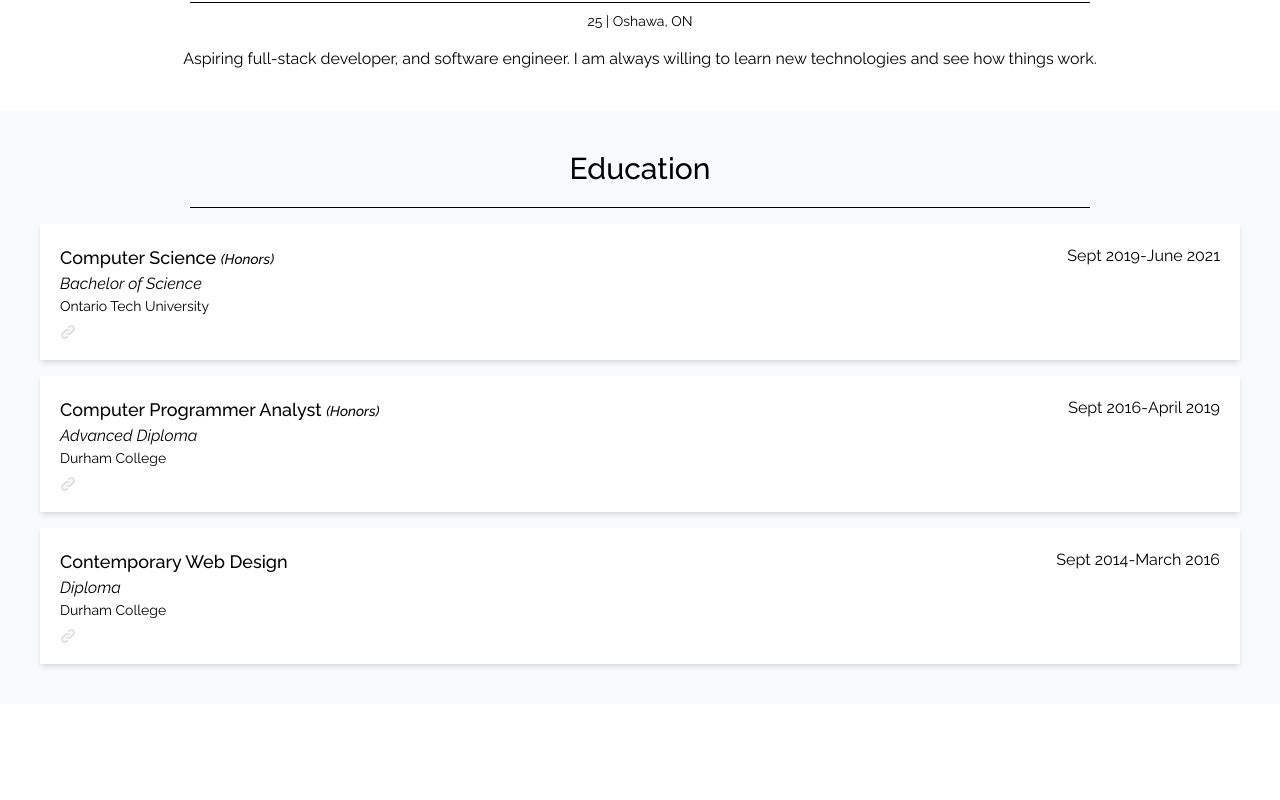
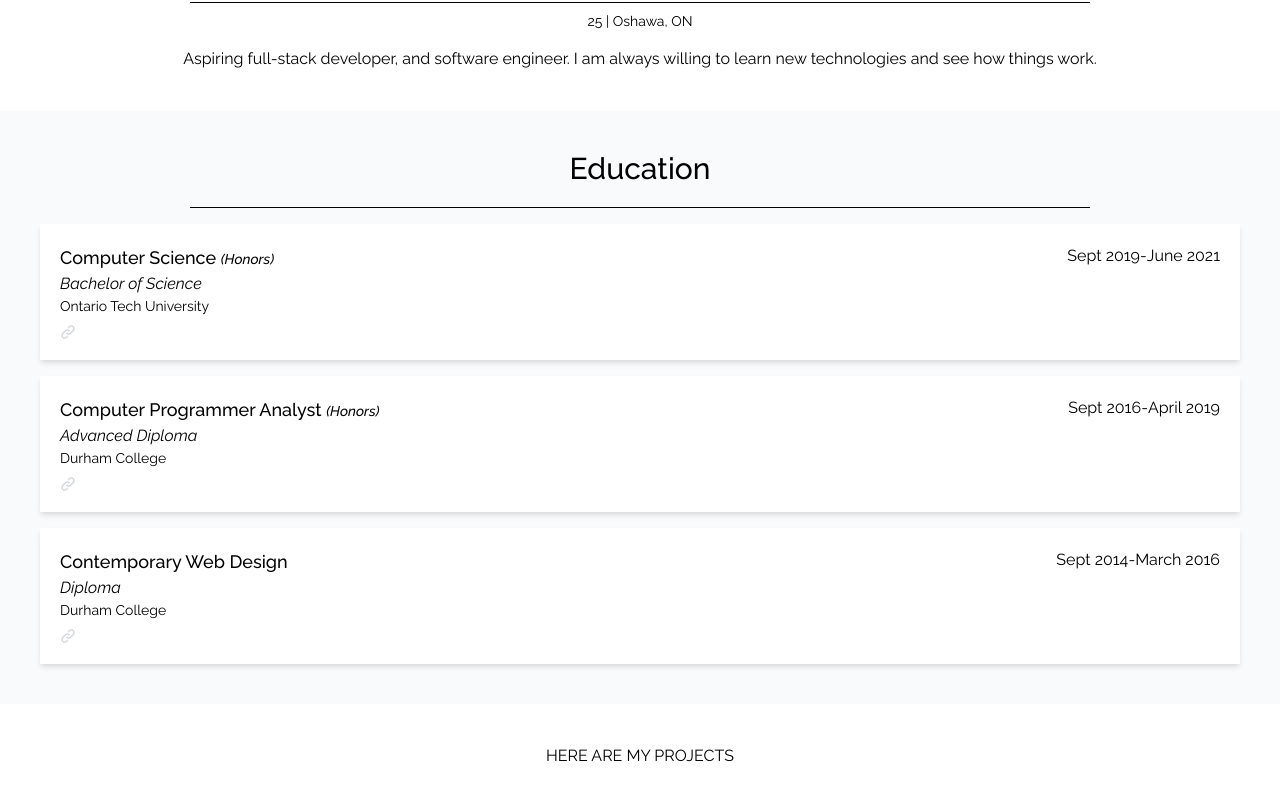
Before and after one commit to Squshy/personal-site, a Next.js app in the folder client/: page / in a window 1280 px wide. Shown: the part 894-1694 px from the top of the page. Before the commit the page ends 1598 px from the top, so only its background shows below. Built offline with nearby package versions, Linux system fonts and the light colour scheme.

Commit message:
moved static in public

```diff
--- /dev/null
+++ b/client/components/projects/Projects.tsx
@@ -0,0 +1,10 @@
+import React from "react";
+import { BodyWrapper } from "../BodyWrapper";
+
+export const Projects: React.FC = () => {
+  return (
+    <BodyWrapper>
+      <div>HERE ARE MY PROJECTS</div>
+    </BodyWrapper>
+  );
+};
--- a/client/lib/about.tsx
+++ b/client/lib/about.tsx
@@ -2,7 +2,7 @@ import fs from "fs";
 import path from "path";
 import matter from "gray-matter";
 
-const aboutPath: string = path.join(process.cwd(), "static/about/about.md");
+const aboutPath: string = path.join(process.cwd(), "/public/static/about/about.md");
 
 const getAge = (birthDate: Date) => {
   const currentDate = new Date();
--- a/client/pages/_document.js
+++ b/client/pages/_document.tsx
@@ -6,7 +6,7 @@ class MyDocument extends Document {
       <Html>
         <Head>
           <link rel="preconnect" href="https://fonts.googleapis.com" />
-          <link rel="preconnect" href="https://fonts.gstatic.com" crossOrigin />
+          <link rel="preconnect" href="https://fonts.gstatic.com" crossOrigin=""/>
           <link
             href="https://fonts.googleapis.com/css2?family=Raleway:ital,wght@0,100;0,200;0,300;0,400;0,500;0,600;0,700;0,800;0,900;1,100;1,200;1,300;1,400;1,500;1,600;1,700;1,800;1,900&display=swap"
             rel="stylesheet"
--- a/client/pages/index.tsx
+++ b/client/pages/index.tsx
@@ -4,8 +4,9 @@ import { Education } from "../components/education/Education";
 import { AboutMe, AboutProps } from "../components/home/AboutMe";
 import { HomeText } from "../components/home/HomeText";
 import { SelfBackground } from "../components/home/SelfBackground";
+import { Projects } from "../components/projects/Projects";
 import { getAboutInfo } from "../lib/about";
-import educations from "../static/education/education.json";
+import educations from "../public/static/education/education.json";
 
 interface IndexProps {
   aboutData: AboutProps;
@@ -35,6 +36,7 @@ const Home: NextPage<IndexProps> = ({ aboutData, educations }) => {
         location={aboutData?.location}
       />
       <Education educations={educations} />
+      <Projects />
     </>
   );
 };
```
Also changed, not shown: client/public/static/about/about.md (renamed from client/static/about/about.md), client/public/static/education/education.json (renamed from client/static/education/education.json).
